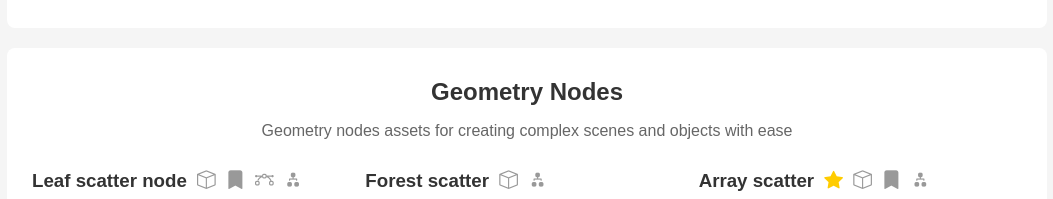
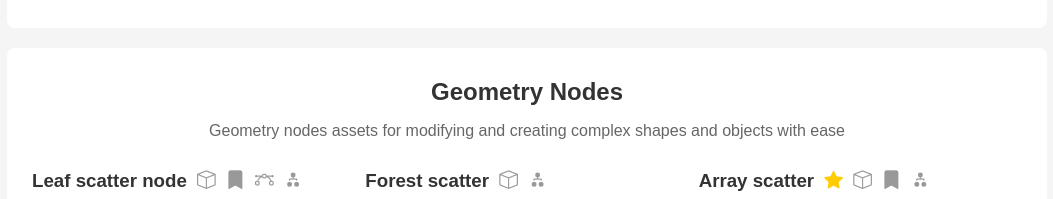
Before and after one commit to 0x4248/OpenBlender-Site, a plain HTML site: page index.html in a window 1280 px wide. Shown: the part 4020-4219 px from the top of the page, without its empty margins (113-1166 px from the left). Drawn offline with nearby package versions, Linux system fonts and the light colour scheme.

Commit message:
Update index.html
Signed-off-by: lewisevans2007 <60709927+lewisevans2007@users.noreply.github.com>

```diff
--- a/index.html
+++ b/index.html
@@ -56,7 +56,7 @@
         </div>
         <div class="section">
             <h2 style="text-align: center;">Geometry Nodes</h2>
-            <p style="text-align: center;">Geometry nodes assets for creating complex scenes and objects with ease</p>
+            <p style="text-align: center;">Geometry nodes assets for modifying and creating complex shapes and objects with ease</p>
             <div class="gallery" id="GeometryNodesGallery">
             </div>
         </div>
```
